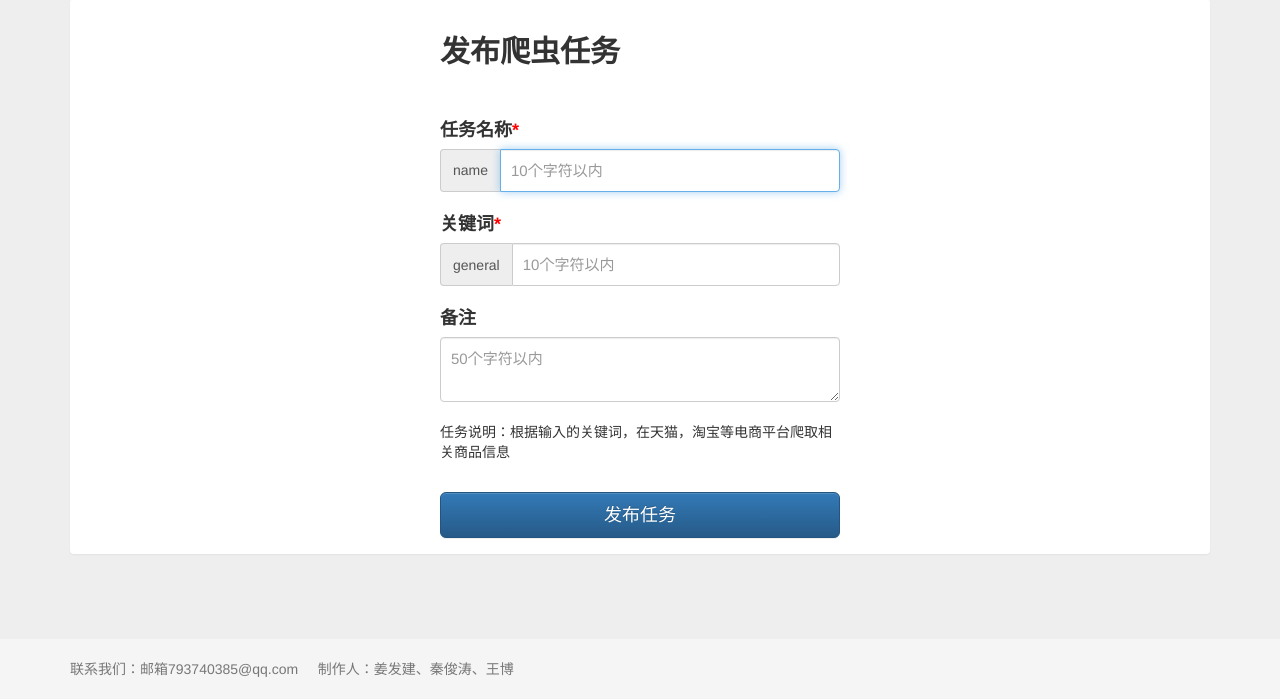
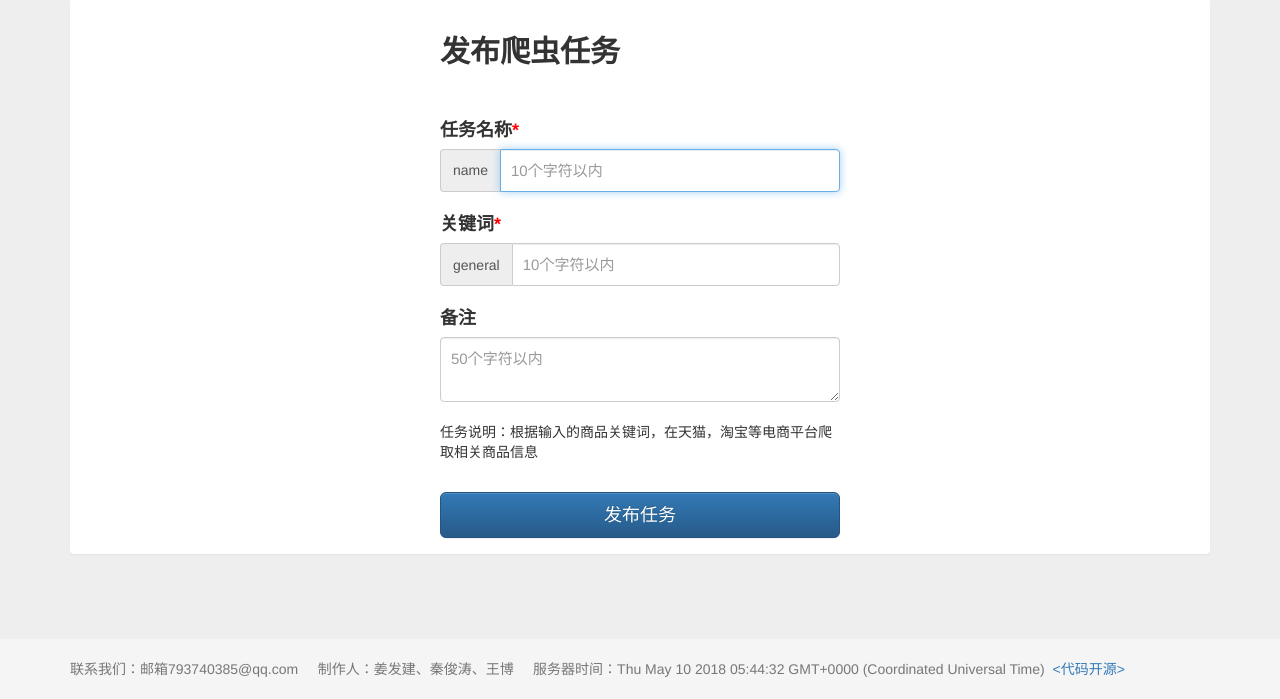
Before and after one commit to aaa793740385/pake, a Django app: template djangostart/templates/crawl.html in a window 1280 px wide. Shown: the part 101-800 px from the top of the page. Run offline with Django 3.2, Linux system fonts and the light colour scheme; the template is opened without the code that fills it, so the values that code supplies are empty; some libraries are stand-ins or nearby versions.

Commit message:
Signed-off-by: aaa793740385 <793740385@qq.com>

```diff
--- a/djangostart/apps/message/models.py
+++ b/djangostart/apps/message/models.py
@@ -12,6 +12,7 @@ class UserInformation(models.Model):
     content = models.TextField(max_length=100, default='这个人很懒，什么都没留下~~~')
     sex = models.CharField(max_length=10, default='女')
     image = models.CharField(max_length=100, default='image/girl.jpg')
+    crawl_time = models.CharField(max_length=100, default='2018-05-09 23:15:38.615000')
 
     def __unicode__(self):
         return self.true_name
--- a/djangostart/templates/assignment.html
+++ b/djangostart/templates/assignment.html
@@ -103,7 +103,7 @@
 </div>
 <footer class="footer">
     <div class="container">
-        <p class="text-muted">联系我们：邮箱793740385@qq.com &nbsp;&nbsp;&nbsp;&nbsp;制作人：姜发建、秦俊涛、王博 &nbsp;&nbsp;&nbsp;&nbsp;服务器时间：<span id="time"></span></p>
+        <p class="text-muted">联系我们：邮箱793740385@qq.com &nbsp;&nbsp;&nbsp;&nbsp;制作人：姜发建、秦俊涛、王博 &nbsp;&nbsp;&nbsp;&nbsp;服务器时间：<span id="time"></span>&nbsp;&nbsp;<a href="https://github.com/aaa793740385/pake/tree/master" target="_blank">&lt;代码开源&gt;</a></p>
     </div>
 </footer>
 <div id="remarkModal" class="modal fade">
--- a/djangostart/templates/cloudMusic.html
+++ b/djangostart/templates/cloudMusic.html
@@ -68,7 +68,7 @@
 </div>
 <footer class="footer">
     <div class="container">
-        <p class="text-muted">联系我们：邮箱793740385@qq.com &nbsp;&nbsp;&nbsp;&nbsp;制作人：姜发建、秦俊涛、王博 &nbsp;&nbsp;&nbsp;&nbsp;服务器时间：<span id="time"></span></p>
+        <p class="text-muted">联系我们：邮箱793740385@qq.com &nbsp;&nbsp;&nbsp;&nbsp;制作人：姜发建、秦俊涛、王博 &nbsp;&nbsp;&nbsp;&nbsp;服务器时间：<span id="time"></span>&nbsp;&nbsp;<a href="https://github.com/aaa793740385/pake/tree/master" target="_blank">&lt;代码开源&gt;</a></p>
     </div>
 </footer>
 <div id = "alertModel" class="modal fade" tabindex="-1" role="dialog">
--- a/djangostart/templates/crawl.html
+++ b/djangostart/templates/crawl.html
@@ -68,7 +68,7 @@
                 <textarea id="remark" class="form-control" placeholder="50个字符以内"></textarea>
             </div>
             <br>
-            <p>任务说明：根据输入的关键词，在天猫，淘宝等电商平台爬取相关商品信息</p><br>
+            <p>任务说明：根据输入的商品关键词，在天猫，淘宝等电商平台爬取相关商品信息</p><br>
             <div class="btn-group btn-group-justified" role="group">
                 <div class="btn-group" role="group">
                     <input  id="taskBtn" type="button" class="btn btn-primary btn-lg" onclick="submitTask()" value="发布任务"/>
@@ -79,10 +79,11 @@
 </div>
 <footer class="footer">
     <div class="container">
-        <p class="text-muted">联系我们：邮箱793740385@qq.com &nbsp;&nbsp;&nbsp;&nbsp;制作人：姜发建、秦俊涛、王博</p>
+        <p class="text-muted">联系我们：邮箱793740385@qq.com &nbsp;&nbsp;&nbsp;&nbsp;制作人：姜发建、秦俊涛、王博 &nbsp;&nbsp;&nbsp;&nbsp;服务器时间：<span id="time"></span>&nbsp;&nbsp;<a href="https://github.com/aaa793740385/pake/tree/master" target="_blank">&lt;代码开源&gt;</a></p>
     </div>
 </footer>
 </body>
+<script type="text/javascript" src="{% static 'js/serveTime.js' %}"></script>
 <script src="{% static 'js/jquery.min.js' %}"></script>
 <script
         src="{% static 'js/bootstrap.min.js' %}"
@@ -118,9 +119,15 @@
                     taskBtn.setAttribute("disabled","disabled");
                     taskBtn.setAttribute("value","正在提交");
                 },
-                success : function() {
-                    alert("成功提交");
-                    window.location.href='/assignment/';
+                success : function(result) {
+                    if(result == 'success'){
+                        alert("成功提交，爬虫任务已进入队列中，正在开始为您爬取中~~");
+                        window.location.href='/assignment/';
+                    }
+                    else if(result == 'limited time'){
+                        alert("距离上次提交时间未超过5分钟，请过段时间再试");
+                        window.location.href='/assignment/';
+                    }
                 },
                 error : function() {
                     alert("异常");
--- a/djangostart/templates/feedBack.html
+++ b/djangostart/templates/feedBack.html
@@ -63,7 +63,7 @@
 </div>
 <footer class="footer">
     <div class="container">
-        <p class="text-muted">联系我们：邮箱793740385@qq.com &nbsp;&nbsp;&nbsp;&nbsp;制作人：姜发建、秦俊涛、王博 &nbsp;&nbsp;&nbsp;&nbsp;服务器时间：<span id="time"></span></p>
+        <p class="text-muted">联系我们：邮箱793740385@qq.com &nbsp;&nbsp;&nbsp;&nbsp;制作人：姜发建、秦俊涛、王博 &nbsp;&nbsp;&nbsp;&nbsp;服务器时间：<span id="time"></span>&nbsp;&nbsp;<a href="https://github.com/aaa793740385/pake/tree/master" target="_blank">&lt;代码开源&gt;</a></p>
     </div>
 </footer>
 </body>
--- a/djangostart/templates/home.html
+++ b/djangostart/templates/home.html
@@ -152,7 +152,7 @@
 </div>
 <footer class="footer">
     <div class="container">
-        <p class="text-muted">联系我们：邮箱793740385@qq.com &nbsp;&nbsp;&nbsp;&nbsp;制作人：姜发建、秦俊涛、王博 &nbsp;&nbsp;&nbsp;&nbsp;服务器时间：<span id="time"></span></p>
+        <p class="text-muted">联系我们：邮箱793740385@qq.com &nbsp;&nbsp;&nbsp;&nbsp;制作人：姜发建、秦俊涛、王博 &nbsp;&nbsp;&nbsp;&nbsp;服务器时间：<span id="time"></span>&nbsp;&nbsp;<a href="https://github.com/aaa793740385/pake/tree/master" target="_blank">&lt;代码开源&gt;</a></p>
     </div>
 </footer>
 </body>
--- a/djangostart/templates/personal.html
+++ b/djangostart/templates/personal.html
@@ -101,7 +101,7 @@
 </div>
 <footer class="footer">
     <div class="container">
-        <p class="text-muted">联系我们：邮箱793740385@qq.com &nbsp;&nbsp;&nbsp;&nbsp;制作人：姜发建、秦俊涛、王博 &nbsp;&nbsp;&nbsp;&nbsp;服务器时间：<span id="time"></span></p>
+        <p class="text-muted">联系我们：邮箱793740385@qq.com &nbsp;&nbsp;&nbsp;&nbsp;制作人：姜发建、秦俊涛、王博 &nbsp;&nbsp;&nbsp;&nbsp;服务器时间：<span id="time"></span>&nbsp;&nbsp;<a href="https://github.com/aaa793740385/pake/tree/master" target="_blank">&lt;代码开源&gt;</a></p>
     </div>
 </footer>
 </body>
--- a/test.py
+++ b/test.py
@@ -1,4 +1,6 @@
 # -*- coding: utf-8 -*-
+import datetime
+import time
 
-l = [{'name':'zhang',  'age':18, 'asd':18}, {'name':'zhang', 'age':18, 'asd':18}, {'name':'li', 'age':18, 'asd':18}]
-print [dict(t) for t in set([tuple(d.items()) for d in l])]
+times = datetime.datetime.now().timetuple()
+print(time.mktime(times))
```
Also changed, not shown: djangostart/apps/message/views.py (+18 -8 lines), djangostart/apps/message/migrations/0011_userinformation_crawl_time.py (added), 3 other files.
